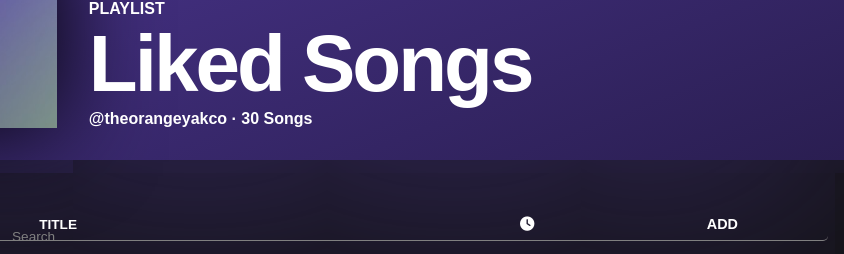
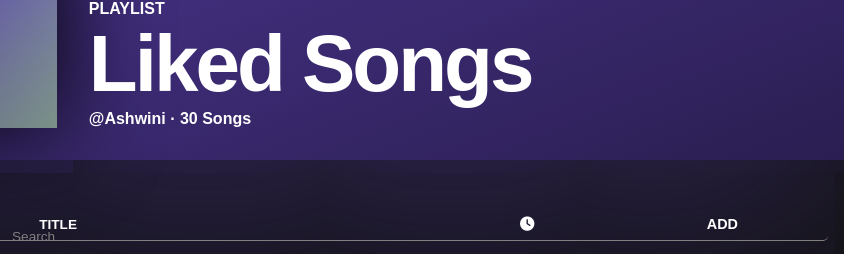
Before and after one commit to Ashwini59/spotify-mini-git, a plain HTML site: page liked.html in a window 1280 px wide. Shown: the part 336-590 px from the top of the page, 436-1280 px from the left. Drawn offline with nearby package versions, Linux system fonts and the light colour scheme.

Commit message:
some bugs resolved

```diff
--- a/liked.html
+++ b/liked.html
@@ -140,7 +140,7 @@
             <div class="likedHead">
                 <div class="likedTwo">PLAYLIST</div>
                 <div class="likedOne">Liked Songs</div>
-                <div class="likedTwo">@theorangeyakco &middot; 30 Songs</div>
+                <div class="likedTwo">@Ashwini &middot; 30 Songs</div>
             </div>
         </div>
 
```
